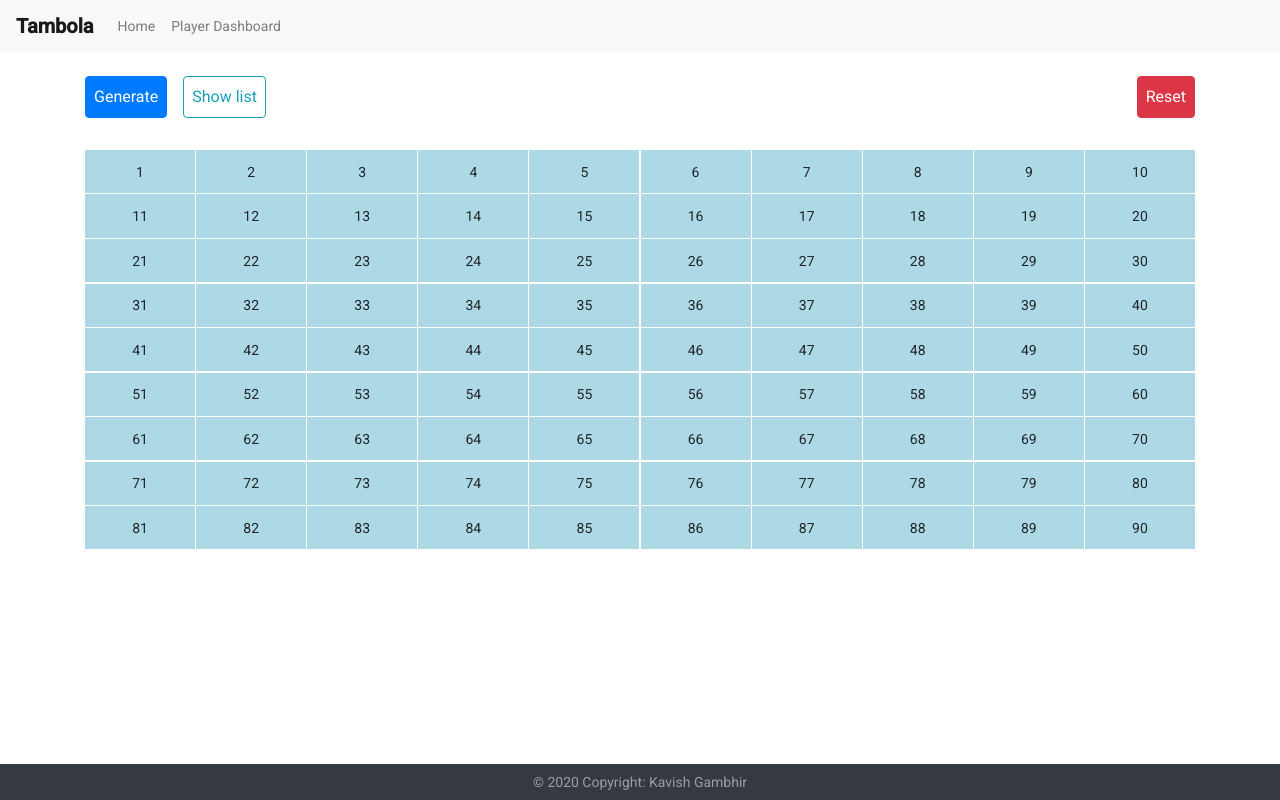
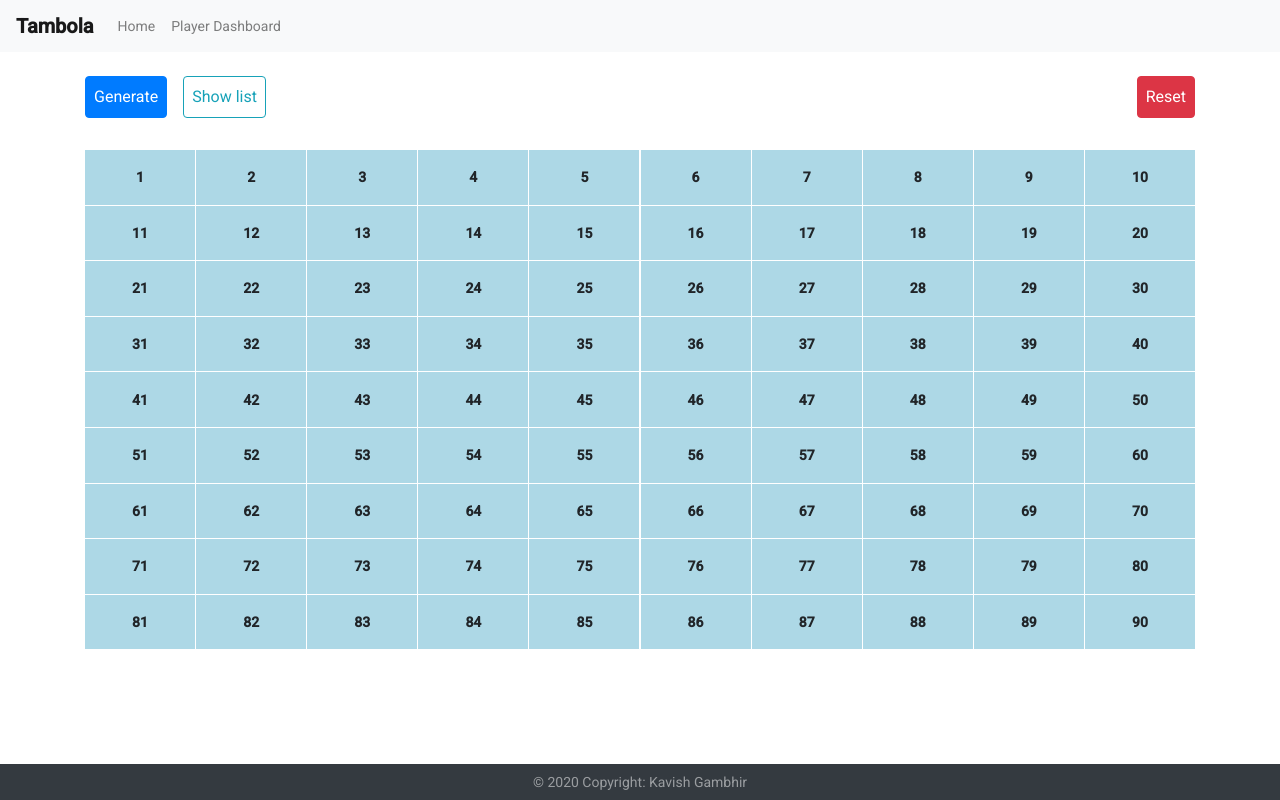
Before and after one commit to kavishgambhir/Tambola-Game, an Angular app: page /number-gen-component in a window 1280 px wide. Built offline with nearby package versions, Linux system fonts and the light colour scheme.

Commit message:
refactor code modify css

```diff
--- a/src/app/app.component.html
+++ b/src/app/app.component.html
@@ -16,7 +16,7 @@
   </div>
 </nav>
 <div class="container">
-<router-outlet >
+<router-outlet>
 </router-outlet>
 </div>
 <footer class="py-2 text-center bg-dark text-white-50 fixed-bottom" style="flex-shrink:none">
--- a/src/app/app.module.ts
+++ b/src/app/app.module.ts
@@ -8,7 +8,6 @@ import { BrowserAnimationsModule } from '@angular/platform-browser/animations';
 import { TicketComponent } from './ticket/ticket.component';
 import { PlayerDashboardComponent } from './player-dashboard/player-dashboard.component';
 import { PlayerComponent } from './player/player.component';
-import { environment } from '../environments/environment';
 
 @NgModule({
   declarations: [
@@ -16,7 +15,7 @@ import { environment } from '../environments/environment';
     NumberGridComponent,
     TicketComponent,
     PlayerDashboardComponent,
-    PlayerComponent
+    PlayerComponent,
   ],
   imports: [
     BrowserModule,
--- a/src/app/models/ticket.model.ts
+++ b/src/app/models/ticket.model.ts
@@ -1,6 +1,6 @@
 export class Ticket {
     readonly ticketId: number
-    readonly numbersMap: Map<number, boolean> = new Map();
+    readonly numbersMap: Map<number, boolean> = new Map(); // used to create ticket
     readonly numberList: Array<number> = [];
     readonly ticketGrid: Array<Array<number>>;
     readonly numbersPosition: Map<number, []> = new Map();
--- a/src/app/number-grid/number-grid.component.css
+++ b/src/app/number-grid/number-grid.component.css
@@ -1,9 +1,12 @@
 mat-grid-tile {
     background: lightblue;
   }
-
+mat-grid-list {
+    margin-bottom: 100px;
+    font-weight: bold;
+}
 .marked{
-    background: blue;
+    background: rgb(96, 244, 140);
 }
 
 .button-bar{
@@ -11,3 +14,6 @@ mat-grid-tile {
     margin-top: 1.5rem;
     text-align: center;
 }
+.current{
+    background: rgba(72, 132, 211, 0.733);
+}
--- a/src/app/number-grid/number-grid.component.html
+++ b/src/app/number-grid/number-grid.component.html
@@ -3,14 +3,12 @@
 <div class="d-flex button-bar align-middle">
 <button (click)="generate()" type="button" class="mr-3 p-2 btn  btn-primary">Generate</button>
 <button data-toggle="modal" data-target="#listNum" type="button" class="mr-3 p-2 btn  btn-outline-info">Show list</button>
-<div class="ml-auto justify-content-center">
-<button *ngIf="currentNumber!=0" class="btn btn-outline-warning disabled" ><strong>Last Called Number => {{currentNumber}}</strong></button>
-</div>
+
 <button type="button" (click)='reset()' class="btn ml-auto p-2 btn-danger">Reset</button>
 </div>
-<mat-grid-list (window:resize)="onResize($event)" [cols]="breakpoint" rowHeight="2.5:1">
+<mat-grid-list (window:resize)="onResize($event)" [cols]="breakpoint" rowHeight="2:1">
 
-  <mat-grid-tile *ngFor="let item of array(90); index as i;" id="tile-{{i+1}}">{{i+1}}</mat-grid-tile>
+  <mat-grid-tile [ngClass]="{'current' : data.currentNumber==i+1}" *ngFor="let item of array(90); index as i;" id="tile-{{i+1}}">{{i+1}}</mat-grid-tile>
 </mat-grid-list>
 
 
--- a/src/app/number-grid/number-grid.component.ts
+++ b/src/app/number-grid/number-grid.component.ts
@@ -25,14 +25,14 @@ export class NumberGridComponent implements OnInit {
   }
   ngOnInit(): void {
     this.synth = window.speechSynthesis
-    this.breakpoint = (window.innerWidth <= 450) ? 5 : 10;
+    this.breakpoint = (window.innerWidth <= 450) ? 6 : 10;
   }
   ngAfterViewInit() {
     this.numbersCalled.forEach(this.markNumber);
 
   }
   onResize(event) {
-    this.breakpoint = (event.target.innerWidth <= 450) ? 5 : 10;
+    this.breakpoint = (event.target.innerWidth <= 450) ? 6 : 10;
   }
   generate() {
     var nextNumber = Math.floor(Math.random() * 90) + 1;
@@ -71,9 +71,9 @@ export class NumberGridComponent implements OnInit {
       document.getElementById(tileId).classList.remove("marked");
     }
     this.data.resetGridData();
-    this.currentNumber=0;
-    this.numberList=[];
-    this.numbersCalled=new Map();
+    this.currentNumber = 0;
+    this.numberList = [];
+    this.numbersCalled = new Map();
   }
 
 }
--- a/src/app/ticket/ticket.component.css
+++ b/src/app/ticket/ticket.component.css
@@ -11,8 +11,8 @@
     overflow: hidden;
     padding:8px;
     text-overflow: ellipsis;
-    border-radius: 6px;
-    border:2px solid black;
+    border-radius: 3px;
+    border:1px solid black;
     background-color: #F3F3DC;
 
   }
```
